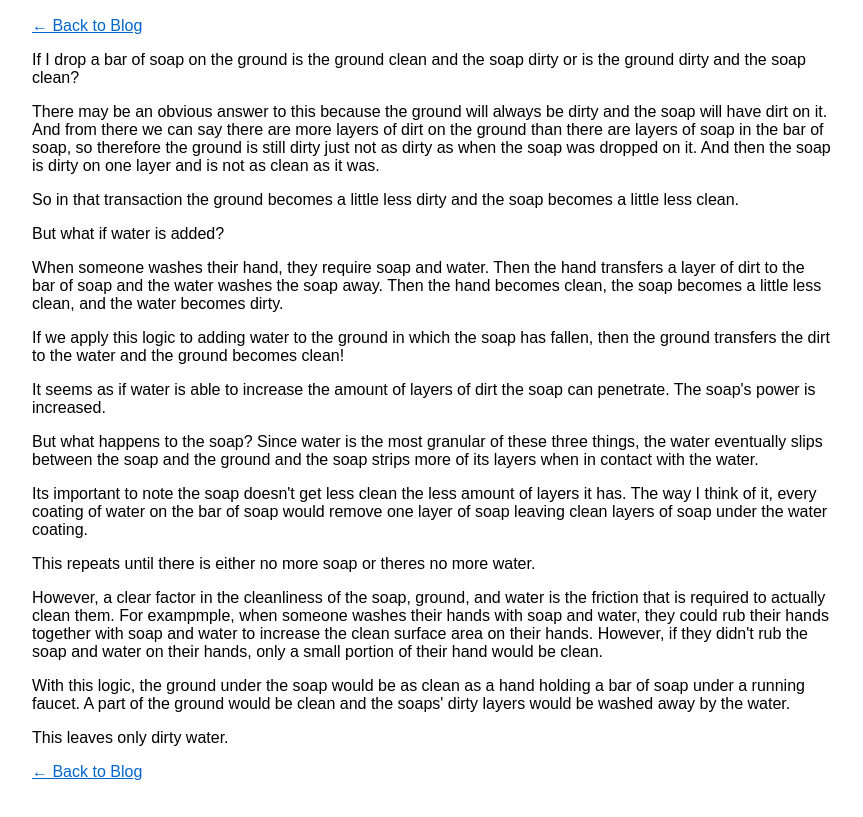
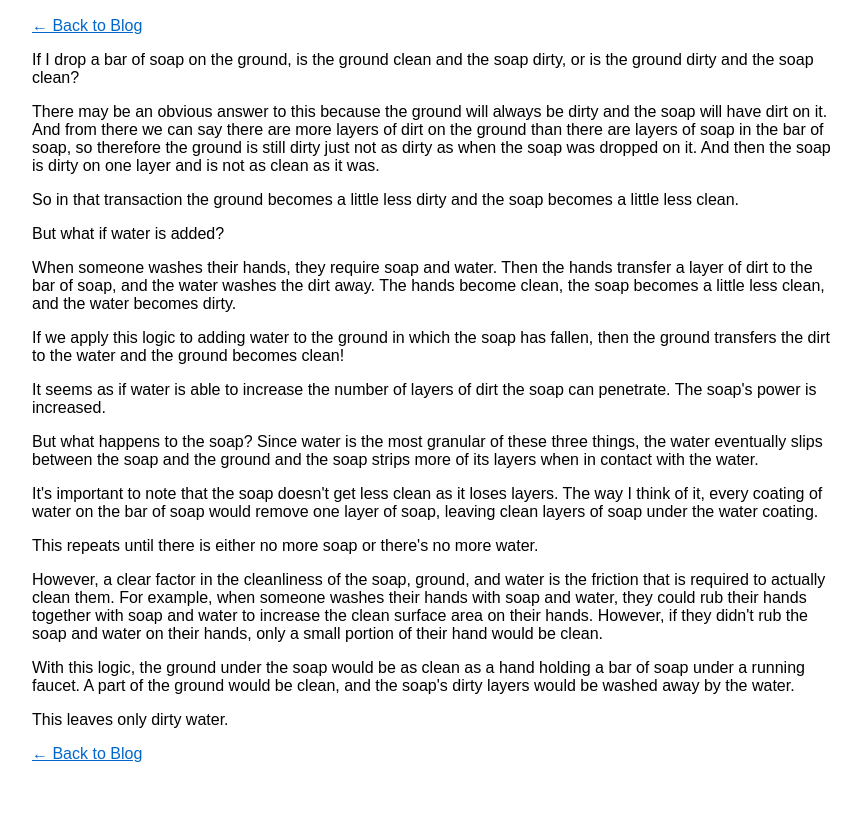
Before and after one commit to kapilcdave/kapilcdave.github.io, a plain HTML site: page blog/test.html in a window 1280 px wide. Shown: the part 95-912 px from the top of the page, without its empty margins (208-1071 px from the left). Drawn offline with Linux system fonts and the light colour scheme.

Commit message:
Fix typos in blog articles

```diff
--- a/blog/test.html
+++ b/blog/test.html
@@ -61,7 +61,7 @@
 
     <p><a href="../blog.html">← Back to Blog</a></p>
 
-    <p>If I drop a bar of soap on the ground is the ground clean and the soap dirty or is the ground dirty and the soap clean?</p>
+    <p>If I drop a bar of soap on the ground, is the ground clean and the soap dirty, or is the ground dirty and the soap clean?</p>
 
     <p>There may be an obvious answer to this because the ground will always be dirty and the soap will have dirt on it. And from there we can say there are more layers of dirt on the ground than there are layers of soap in the bar of soap, so therefore the ground is still dirty just not as dirty as when the soap was dropped on it. And then the soap is dirty on one layer and is not as clean as it was.</p>
 
@@ -69,22 +69,22 @@
 
     <p>But what if water is added?</p>
 
-    <p>When someone washes their hand, they require soap and water. Then the hand transfers a layer of dirt to the bar of soap and the water washes the soap away. Then the hand becomes clean, the soap becomes a little less clean, and the water becomes dirty.</p>
+    <p>When someone washes their hands, they require soap and water. Then the hands transfer a layer of dirt to the bar of soap, and the water washes the dirt away. The hands become clean, the soap becomes a little less clean, and the water becomes dirty.</p>
 
     <p>If we apply this logic to adding water to the ground in which the soap has fallen, then the ground transfers the dirt to the water and the ground becomes clean!</p>
 
-    <p>It seems as if water is able to increase the amount of layers of dirt the soap can penetrate. The soap's power is increased.</p>
+    <p>It seems as if water is able to increase the number of layers of dirt the soap can penetrate. The soap's power is increased.</p>
 
     <p>But what happens to the soap? Since water is the most granular of these three things, the water eventually slips between the soap and the ground and the soap strips more of its layers when in contact with the water.</p>
 
-    <p>Its important to note the soap doesn't get less clean the less amount of layers it has. The way I think of it, every coating of water on the bar of soap would remove one layer of soap leaving clean layers of soap under the water coating.
-    <p>This repeats until there is either no more soap or theres no more water.
+    <p>It's important to note that the soap doesn't get less clean as it loses layers. The way I think of it, every coating of water on the bar of soap would remove one layer of soap, leaving clean layers of soap under the water coating.</p>
+    <p>This repeats until there is either no more soap or there's no more water.</p>
 
-    <p> However, a clear factor in the cleanliness of the soap, ground, and water is the friction that is required to actually clean them. For exampmple, when someone washes their hands with soap and water, they could rub their hands together with soap and water to increase the
+    <p> However, a clear factor in the cleanliness of the soap, ground, and water is the friction that is required to actually clean them. For example, when someone washes their hands with soap and water, they could rub their hands together with soap and water to increase the
         clean surface area on their hands. However, if they didn't rub the soap and water on their hands, only a small portion of their hand would be clean.
-    </p>With this logic, the ground under the soap would be as clean as a hand holding a bar of soap under a running faucet. A part of the ground would be clean and the soaps' dirty layers would be washed away by the water.
     </p>
-    </p> This leaves only dirty water.
+    <p>With this logic, the ground under the soap would be as clean as a hand holding a bar of soap under a running faucet. A part of the ground would be clean, and the soap's dirty layers would be washed away by the water.</p>
+    <p>This leaves only dirty water.</p>
 
     <p><a href="../blog.html">← Back to Blog</a></p>
 
```
Also changed, not shown: blog/music.html (+9 -9 lines), blog/second-post.html (+3 -3 lines).
